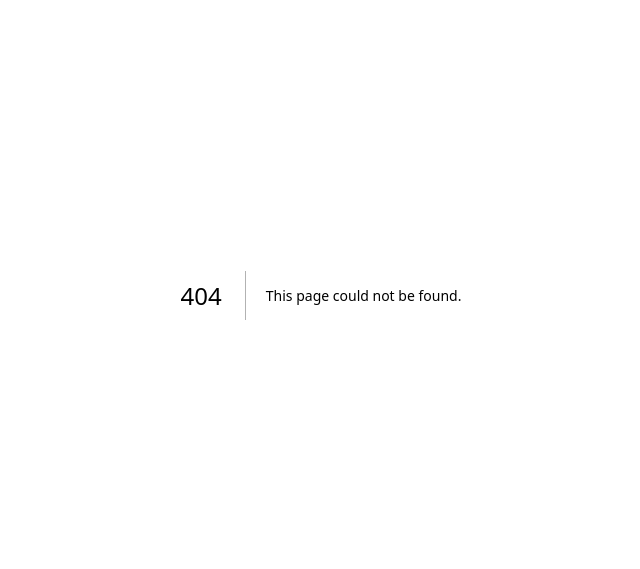
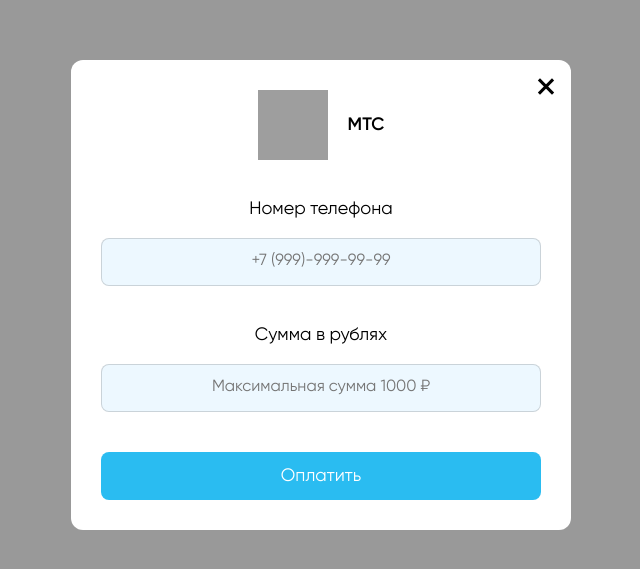
Before and after one commit to pavel8lisenkov/payment-next, a Next.js app: page /operator/1 in a window 1280 px wide. Before the commit this address had no page. Shown: the part 105-674 px from the top of the page, without its empty margins (319-959 px from the left). Built offline with nearby package versions, Linux system fonts and the light colour scheme; data requests are answered from the project's data file; grey boxes are pictures that could not be loaded.

Commit message:
"first commit"

```diff
--- a/components/Button-close/Button-close.tsx
+++ b/components/Button-close/Button-close.tsx
@@ -1,9 +1,8 @@
-import React, { useEffect } from "react";
+import React from "react";
 import style from './Button-close.module.css';
 import { useRouter } from 'next/router';
-import { redirect } from 'next/navigation';
 
-const ButtonClose = () => {
+const ButtonClose = (): JSX.Element => {
   const router = useRouter();
 
   return (
--- a/components/Button/Button.tsx
+++ b/components/Button/Button.tsx
@@ -1,17 +1,24 @@
-import React, { useEffect, useState } from "react";
+import React, { useState } from "react";
 import style from './Button.module.css';
 import Spinner from "./Spinner";
 import { useRouter } from "next/router";
 
-const Button = ({ phoneValue, setPhoneValue, amountValue, setAmountValue }: { phoneValue: any, setPhoneValue: any, amountValue: any, setAmountValue: any }) => {
+type IButtonProps = {
+  phoneValue: string,
+  setPhoneValue: any,
+  amountValue: string,
+  setAmountValue: any
+}
+
+const Button = ({ phoneValue, setPhoneValue, amountValue, setAmountValue }: IButtonProps ): JSX.Element => {
   const [loading, setLoading] = useState(false);
   const router = useRouter();
 
-  const getRandomNum = (min = 1, max = 2) => {
+  const getRandomNum = (min: number = 1, max: number = 2): number => {
     return Math.floor(Math.random() * (max - min + 1)) + min;
   }
 
-  const randomPay = (num: number) => {
+  const randomPay = (num: number): void => {
     if (num === 1) {
       alert(`Оплата по номеру ${phoneValue} на сумму ${amountValue}₽ не прошла, попробуйте еще раз.`);
     } else if (num === 2) {
@@ -22,9 +29,9 @@
     }
   }
 
-  const payAttempt = (event: any) => {
+  const payAttempt = (event: any): void => {
 
-    const getResp = (event: any) => {
+    const getResp = (event: any): void => {
       const p = new Promise<void>(function (resolve, reject) {
         setLoading(true);
         setTimeout(() => {
@@ -41,10 +48,9 @@
       })
     }
 
-    const isStartsSeven = phoneValue[1] === '7' && phoneValue.length === 18;
-    const isStartsEight = phoneValue[0] === '8' && phoneValue.length === 17;
-    const isNotRussianPhoneNumber = phoneValue[0] === '+' && phoneValue[1] !== '7' && phoneValue.length === 12;
-
+    const isStartsSeven: boolean = phoneValue[1] === '7' && phoneValue.length === 18;
+    const isStartsEight: boolean = phoneValue[0] === '8' && phoneValue.length === 17;
+    const isNotRussianPhoneNumber: boolean = phoneValue[0] === '+' && phoneValue[1] !== '7' && phoneValue.length === 12;
 
     if ((amountValue.length > 0) && (isStartsSeven || isStartsEight || isNotRussianPhoneNumber)) getResp(event);
   };
--- a/components/Button/Spinner.tsx
+++ b/components/Button/Spinner.tsx
@@ -1,5 +1,5 @@
 import style from './Spinner.module.css';
 
-const Spinner = () => <div className={style.pos__center}><div className={style.spinner}></div></div>;
+const Spinner = (): JSX.Element => <div className={style.pos__center}><div className={style.spinner}></div></div>;
 
 export default Spinner;
--- a/components/Input-amount/Input-amount.tsx
+++ b/components/Input-amount/Input-amount.tsx
@@ -1,22 +1,26 @@
-import React from "react";
 import style from './Input-amount.module.css';
 
-const InputAmount = ({ amountValue, setAmountValue }: { amountValue: string, setAmountValue: any }) => {
+type IInputAmountProps = {
+  amountValue: string,
+  setAmountValue: any
+}
 
-  const pattern = /\D/g;
+const InputAmount = ({ amountValue, setAmountValue }: IInputAmountProps ): JSX.Element => {
 
-  const getInputNumbersValue = (value: any) => {
+  const pattern: RegExp = /\D/g;
+
+  const getInputNumbersValue = (value: any): number => {
     return value.replace(pattern, "");
   }
 
-  const handleAmountInput = (event: any) => {
-    let input = event.target;
-    let inputNumbersValue = getInputNumbersValue(input.value);
+  const handleAmountInput = (event: React.ChangeEvent<HTMLInputElement>) => {
+    let input: HTMLInputElement = event.target;
+    let inputNumbersValue: number = getInputNumbersValue(input.value);
 
     if (inputNumbersValue > 1000) {
-      input.value = 1000;
+      input.value = '1000';
     } else if (inputNumbersValue < 1) {
-      input.value = 1;
+      input.value = '1';
     }
 
     if (!inputNumbersValue) {
--- a/components/Input-phone/Input-phone.tsx
+++ b/components/Input-phone/Input-phone.tsx
@@ -1,20 +1,25 @@
 import React from "react";
 import s from './Input-phone.module.css';
 
-const InputPhone = ({phoneValue, setPhoneValue}: { phoneValue: any, setPhoneValue: any }) => {
+type IInputPhoneProps = {
+  phoneValue: string,
+  setPhoneValue: any
+}
 
-  const pattern = /\D/g;
+const InputPhone = ({phoneValue, setPhoneValue}: IInputPhoneProps ): JSX.Element => {
 
-  const getInputNumbersValue = (value: string) => {
+  const pattern: RegExp = /\D/g;
+
+  const getInputNumbersValue = (value: string): string => {
     return value.replace(pattern, "");
   }
 
   const handlePhoneInput = (event: React.ChangeEvent<HTMLInputElement>) => {
 
-    let input = event.target;
-    let inputNumbersValue = getInputNumbersValue(input.value);
-    let formattedInputValue = '';
-    const selectionStart = input.selectionStart;
+    let input: HTMLInputElement = event.target;
+    let inputNumbersValue: string = getInputNumbersValue(input.value);
+    let formattedInputValue: string = '';
+    const selectionStart: number | null = input.selectionStart;
 
     if (!inputNumbersValue) {
       return input.value = '';
@@ -29,7 +34,7 @@
         inputNumbersValue = '7' + inputNumbersValue;
       }
 
-      let firstSymbols = (inputNumbersValue[0] === '8') ? '8' : '+7';
+      let firstSymbols: string = (inputNumbersValue[0] === '8') ? '8' : '+7';
       formattedInputValue = firstSymbols + ' ';
 
       if (inputNumbersValue.length > 1) {
@@ -57,7 +62,7 @@
   }
 
   const handlePhoneKeyDown = (event: React.KeyboardEvent<HTMLInputElement>) => {
-    const input = event.target as HTMLInputElement;
+    const input: HTMLInputElement = event.target as HTMLInputElement;
     if (event.key === 'Backspace' && getInputNumbersValue(input.value).length === 1) {
       input.value = '';
     }
--- a/components/Title/Title.tsx
+++ b/components/Title/Title.tsx
@@ -1,7 +1,6 @@
 import style from './Title.module.css';
 
-
-const Title = () => {
+const Title = (): JSX.Element => {
   return (
     <h1 className={style.title}>Терминал оплаты</h1>
   )
--- a/pages/[id].tsx
+++ b/pages/operator/[id].tsx
@@ -8,13 +8,14 @@
 import Button from '@/components/Button/Button';
 import ButtonClose from '@/components/Button-close/Button-close';
 import { GetStaticProps } from 'next';
+import { Operator } from '@/types';
 
-export const getStaticPaths = async () => {
+export const getStaticPaths = async (): Promise<object> => {
   try {
     const res = await fetch('http://localhost:5000/items');
     const data = await res.json();
 
-    const paths = data.map((operator: any) => {
+    const paths = data.map((operator: Operator) => {
       return {
         params: {id: operator.id}
       }
@@ -31,10 +32,9 @@
   }
 }
 
-export const getStaticProps:GetStaticProps = async (context: any) => {
+export const getStaticProps: GetStaticProps<{ operator: Operator[] }> = async (context: any) => {
   try {
     const id = context.params.id;
-
     const res = await fetch(`http://localhost:5000/items/${id}`);
     const data = await res.json();
 
@@ -48,9 +48,9 @@
   }
 }
 
-const Pay = ({ operator }: any ) => {
-  const [phoneValue, setPhoneValue] = useState('');
-  const [amountValue, setAmountValue] = useState('');
+const Pay = ({ operator }: any ): JSX.Element => {
+  const [phoneValue, setPhoneValue] = useState<string>('');
+  const [amountValue, setAmountValue] = useState<string>('');
 
   return (
     <>
--- /dev/null
+++ b/types.tsx
@@ -0,0 +1,5 @@
+export type Operator = {
+  id: string,
+  name: string,
+  image: string
+}
```
Also changed, not shown: pages/index.tsx (+6 -4 lines), pages/operator/operators-list.json (added, +24 -0 lines).
